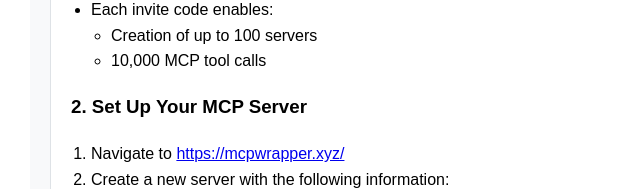
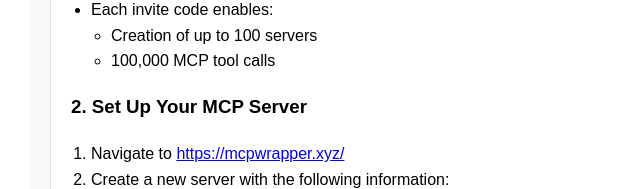
Before and after one commit to cipher-flow/mcp-wrapper, a website: page public/docs/index.html in a window 1280 px wide. Both pictures are taken after a click on the button "Getting Started". Shown: the part 454-643 px from the top of the page, 210-850 px from the left. Drawn offline with Linux system fonts and the light colour scheme.

Commit message:
increase MCP tool calls limit to 100,000 times

```diff
--- a/public/docs/index.html
+++ b/public/docs/index.html
@@ -129,7 +129,7 @@
                     <li>Each invite code enables:
                         <ul>
                             <li>Creation of up to 100 servers</li>
-                            <li>10,000 MCP tool calls</li>
+                            <li>100,000 MCP tool calls</li>
                         </ul>
                     </li>
                 </ul>
```
